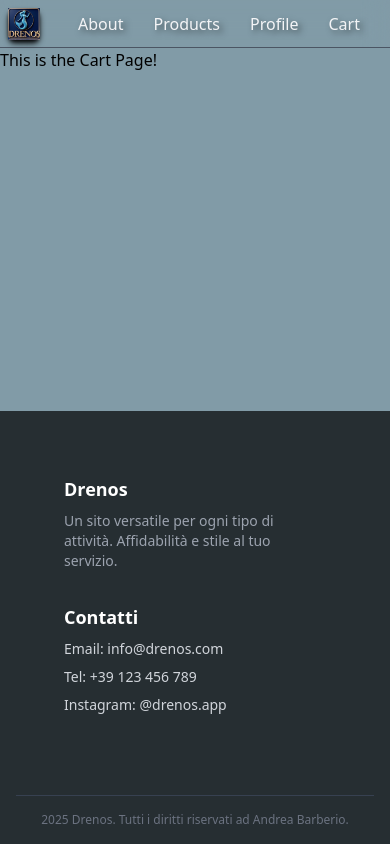
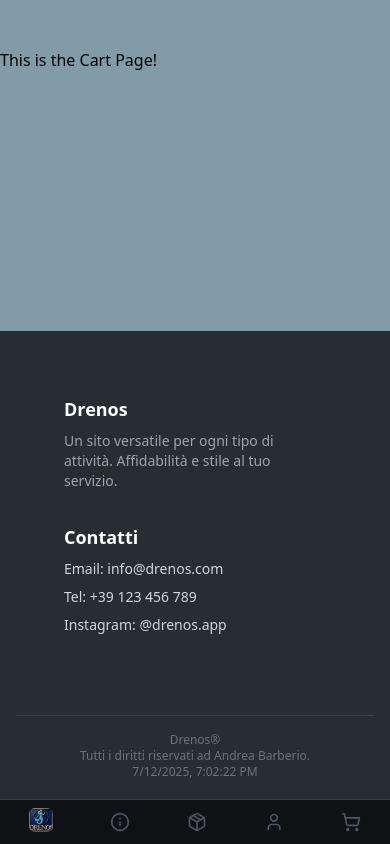
Before and after one commit to AndreaBarberio/drenos-app, a React (Create React App) app: page /cart in a window 390 px wide. Built offline with nearby package versions, Linux system fonts and the light colour scheme.

Commit message:
feat(ui): implemented mobile navbar

```diff
--- a/package.json
+++ b/package.json
@@ -7,6 +7,7 @@
     "@testing-library/jest-dom": "^6.6.3",
     "@testing-library/react": "^16.3.0",
     "@testing-library/user-event": "^13.5.0",
+    "lucide-react": "^0.525.0",
     "react": "^19.1.0",
     "react-dom": "^19.1.0",
     "react-router-dom": "^7.6.3",
--- a/src/components/Footer/Footer.js
+++ b/src/components/Footer/Footer.js
@@ -21,8 +21,10 @@ export default function Footer() {
         </div>
       </div>
 
-      <div className="mt-8 border-t border-gray-700 pt-4 text-center text-gray-500 text-xs">
-        {new Date().getFullYear()} Drenos. Tutti i diritti riservati ad Andrea Barberio.
+      <div className="flex justify-around flex-col md:flex-row mt-8 border-t border-gray-700 pt-4 text-center text-gray-500 text-xs mb-12 md:mb-0">
+        <span>Drenos®</span>
+        <span>Tutti i diritti riservati ad Andrea Barberio.</span>
+        <span>{new Date().toLocaleString()}</span>
       </div>
     </footer>
   );
--- a/src/components/Navbar/DesktopNav.js
+++ b/src/components/Navbar/DesktopNav.js
@@ -10,7 +10,7 @@ function DesktopNav({ logo: { src, alt }, links, productRoute, dropLabels, dropU
 
 
   return (
-    <nav className="flex h-12 w-full bg-transparent text-gray-100 fixed top-0 left-0 border-b border-gray-600 z-50 backdrop-blur-md" aria-label="Main navigation">
+    <nav className=" hidden md:flex h-12 w-full bg-transparent text-gray-100 fixed top-0 left-0 border-b border-gray-600 z-50 backdrop-blur-md" aria-label="Main navigation">
 
       <Link className={imgStyle} to="/"> <img src={src} alt={alt} /> </ Link>
       <ul className="flex flex-1 justify-evenly ml-2 flex-row self-center">
--- a/src/components/Navbar/MobileNav.js
+++ b/src/components/Navbar/MobileNav.js
@@ -1,16 +1,99 @@
-import { Link } from "react-router-dom";
-import { useState } from "react";
+import { Link, useLocation } from "react-router-dom";
+import { useState, useEffect } from "react";
+import {
+  Home,
+  Info,
+  Package,
+  ShoppingCart,
+  User
+} from "lucide-react";
+
+function MobileNav({ logo, links, dropLabels, dropUrls }) {
+  const [dropdownOpen, setDropdownOpen] = useState(false);
+  const location = useLocation();
+
+  // Chiude la dropdown al cambio route
+  useEffect(() => {
+    setDropdownOpen(false);
+  }, [location.pathname]);
+
+  const toggleDropdown = () => setDropdownOpen(prev => !prev);
+
+  const getIconForPath = (path) => {
+    switch (path) {
+      case '/':
+        return <Home size={20} />;
+      case '/about':
+        return <Info size={20} />;
+      case '/products':
+        return <Package size={20} />;
+      case '/cart':
+        return <ShoppingCart size={20} />;
+      case '/profile':
+        return <User size={20} />;
+      default:
+        return <Package size={20} />;
+    }
+  };
+
+  return (
+    /* <nav className="md:hidden fixed bottom-0 left-0 w-full bg-[rgb(129,155,167)] bg-opacity-90 text-white border-t
+    border-gray-500 shadow-md backdrop-blur-sm z-50"> */
+    /* <nav className="md:hidden fixed bottom-0 left-0 w-full bg-white/90 text-gray-800 border-t border-gray-300
+    shadow-lg backdrop-blur-md z-50">
+     */
+    <nav className="md:hidden fixed bottom-0 left-0 w-full bg-black bg-opacity-60 backdrop-blur-sm border-t border-gray-700 text-white z-50 shadow-lg">
+
+      {dropdownOpen && (
+        <div className="absolute bottom-full left-0 w-full max-h-[50vh] overflow-auto bg-[rgba(20,20,21,0.94)] backdrop-blur-xl shadow-lg border-t border-gray-200 ">
+          <ul className="flex flex-col p-4 space-y-2">
+            {dropLabels.map((label, idx) => (
+              <li key={idx}>
+                <Link
+                  to={dropUrls[idx]}
+                  className="block text-gray-700 px-4 py-2 hover:text-blue-600"
+                >
+                  {label}
+                </Link>
+              </li>
+            ))}
+          </ul>
+        </div>
+      )}
 
 
-function MobileNav({ logo: { src, alt }, links, productRoute, dropLabels, dropUrls }) {
-  const [isDropdownOpen, setIsDropdownOpen] = useState(false);
+      <div className="flex justify-around items-center py-2">
+        {/* Logo */}
+        <Link to="/" className="flex flex-col items-center">
+          <img src={logo.src} alt={logo.alt} className="h-6 w-auto mb-1 rounded-md" />
+        </Link>
 
+        {/* Navigation icons */}
+        {links.map((link, i) => {
+          const isProducts = link.path === "/products";
+          const icon = getIconForPath(link.path);
 
-  return (
-    <nav className="h-full w-8 bg-transparent text-gray-100" aria-label="Main navigation">
-      <Link className={imgStyle} to="/"> <img src={src} alt={alt} /> </ Link>
-
-      <div className=''> </div>
+          return (
+            <div
+              key={i}
+              className="relative flex flex-col items-center text-gray-600 hover:text-blue-600"
+            >
+              {isProducts ? (
+                <button
+                  onClick={toggleDropdown}
+                  className="flex flex-col items-center focus:outline-none"
+                >
+                  <span className="text-xl">{icon}</span>
+                </button>
+              ) : (
+                <Link to={link.path} className="flex flex-col items-center">
+                  <span className="text-xl">{icon}</span>
+                </Link>
+              )}
+            </div>
+          );
+        })}
+      </div>
     </nav>
   );
 }
--- a/src/layouts/RootLayout.js
+++ b/src/layouts/RootLayout.js
@@ -3,6 +3,7 @@ import DesktopNav from '../components/Navbar/DesktopNav';
 import { Outlet } from 'react-router-dom';
 import logo from "../assets/drenos/logo.png"
 import Footer from '../components/Footer/Footer';
+import MobileNav from '../components/Navbar/MobileNav';
 
 export default function RootLayout() {
 
@@ -21,7 +22,22 @@ export default function RootLayout() {
 
   return (
     <div className="flex flex-col w-full min-h-screen">
-      <DesktopNav productRoute={productRoute} dropLabels={dropLabels} dropUrls={dropUrls} navLinks={navLinks} logo={{ src: logo, alt: "Logo" }} links={navLinks} />
+
+      <DesktopNav
+        productRoute={productRoute}
+        dropLabels={dropLabels}
+        dropUrls={dropUrls}
+        navLinks={navLinks}
+        logo={{ src: logo, alt: "Logo" }}
+        links={navLinks} />
+
+      <MobileNav
+        productRoute={productRoute}
+        dropLabels={dropLabels}
+        dropUrls={dropUrls}
+        links={navLinks}
+        logo={{ src: logo, alt: "Logo" }}
+      />
       <main className="flex-1 mt-12 mb-12">
         <Outlet />
       </main>
--- a/src/routes/routes.js
+++ b/src/routes/routes.js
@@ -76,7 +76,7 @@ const routes = [
     ]
   },
   {
-    path: '/Cart',
+    path: '/cart',
     element: <RootLayout />,
     meta: { label: "Cart", showInNav: true },
     children: [
```
Also changed, not shown: 1 other file (tests, documents, lock files or other folders).
